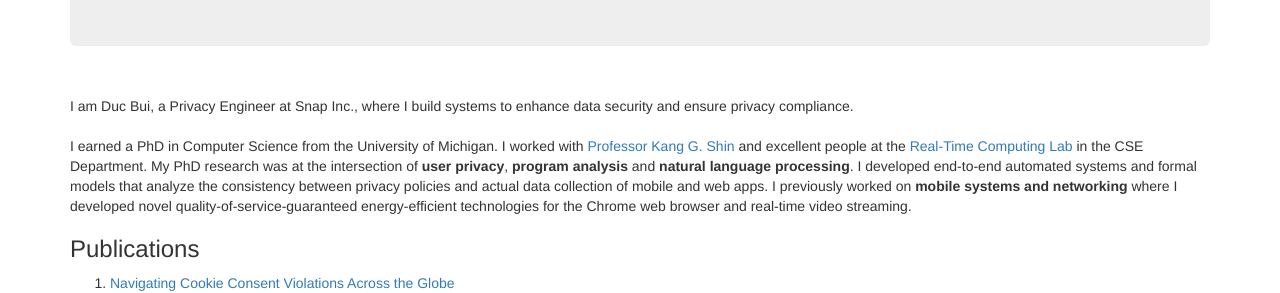
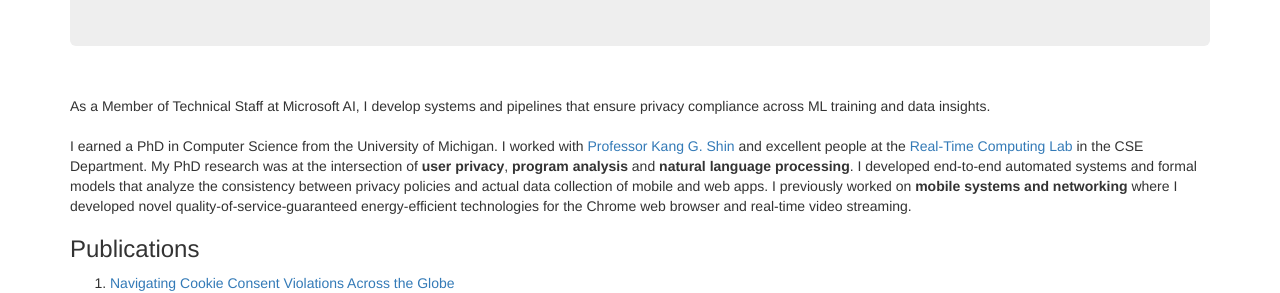
Before and after one commit to ducalpha/ducalpha.github.io, a Jekyll site: the page index.html, which Jekyll copies as it is, in a window 1280 px wide. Shown: the part 266-559 px from the top of the page. Built offline with Jekyll 4.4.1, drawn with Linux system fonts in a browser that asks for light colours; nearby versions of some CDN libraries.

Commit message:
Update job title and description in index.html

```diff
--- a/index.html
+++ b/index.html
@@ -42,7 +42,7 @@
                     </header>
 
                     <br>
-                    I am Duc Bui, a Privacy Engineer at Snap Inc., where I build systems to enhance data security and ensure privacy compliance.
+                    As a Member of Technical Staff at Microsoft AI, I develop systems and pipelines that ensure privacy compliance across ML training and data insights.
                     <br>
                     <br>
                     <p>
```
